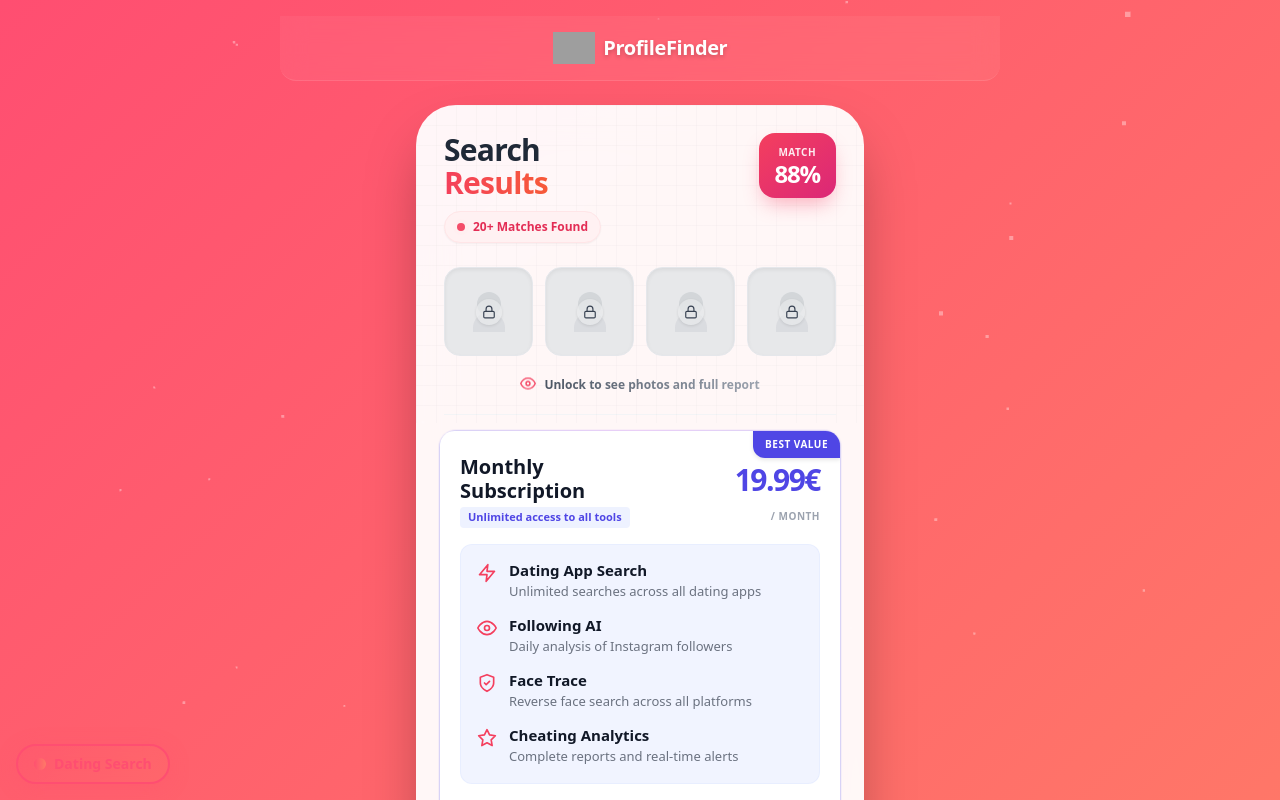
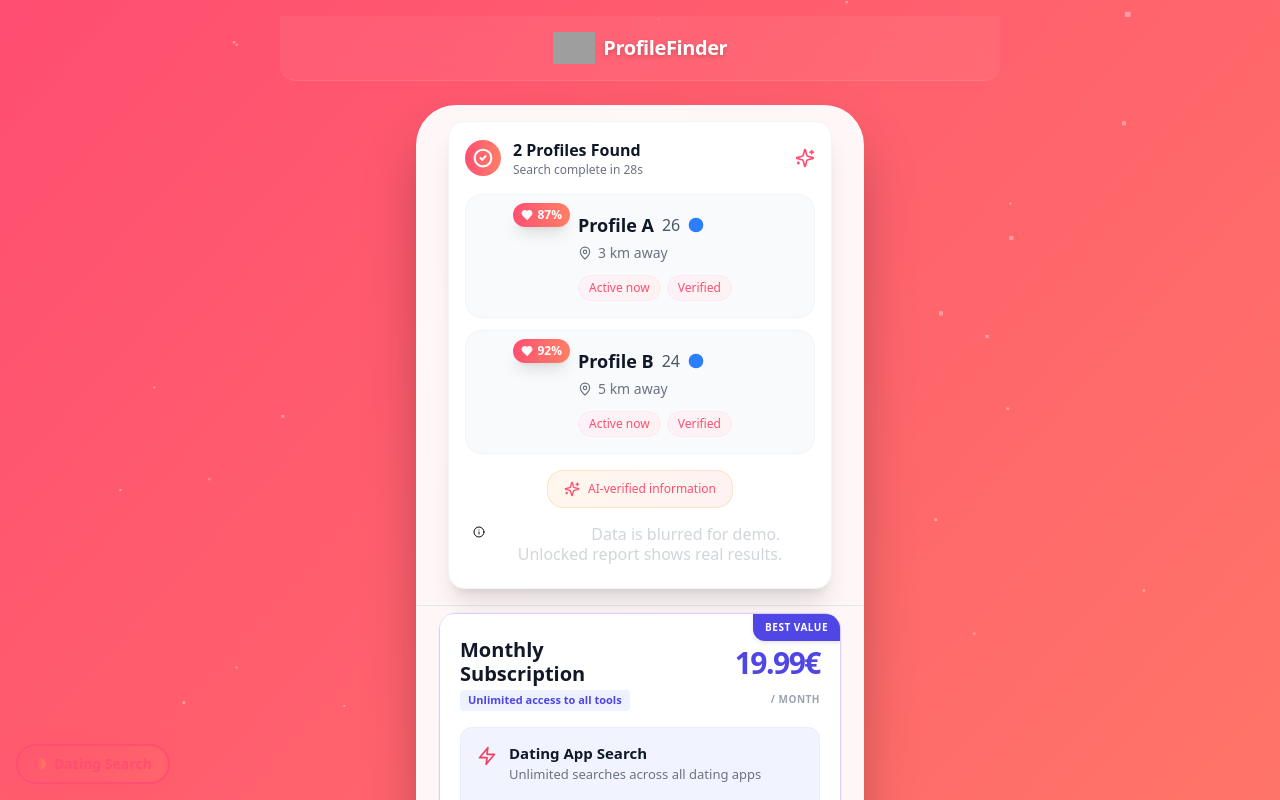
Before and after one commit to photoglowai-stack/Profilefinder, a React (Vite) app: page /payment in a window 1280 px wide. Shown: the top 800 px of the page. Built offline with nearby package versions, Linux system fonts and the light colour scheme; grey boxes are pictures that could not be loaded; the HTML template or start-up script is replaced by a standard one.

Commit message:
fix: display renderPreview() in PaymentPage JSX
- Insert {renderPreview()} call in main card
- Hide legacy static results section with display:none
- Dynamic preview now shows based on selected service
- TinderResultsPreview for dating, FidelityCheck for fidelity, etc.

🚫 NO PUSH - LOCAL ONLY

```diff
--- a/src/pages/PaymentPage.tsx
+++ b/src/pages/PaymentPage.tsx
@@ -365,8 +365,13 @@
                     }}
                 >
 
-                    {/* SECTION HAUTE : RÉSULTATS */}
-                    <div style={{ padding: '1.75rem', paddingBottom: '0.5rem', position: 'relative' }}>
+                    {/* DYNAMIC SERVICE PREVIEW */}
+                    <div style={{ padding: '1rem', borderBottom: `1px solid ${colors.gray200}` }}>
+                        {renderPreview()}
+                    </div>
+
+                    {/* SECTION HAUTE : RÉSULTATS (legacy - kept for layout consistency) */}
+                    <div style={{ padding: '1.75rem', paddingBottom: '0.5rem', position: 'relative', display: 'none' }}>
                         {/* Grid Pattern Background */}
                         <div style={{
                             position: 'absolute',
@@ -905,7 +910,7 @@
                 </div>
 
                 {/* Footer intentionally removed for locked checkout - CRO optimization */}
-            </div>
+            </div >
         </>
     );
 }
```
